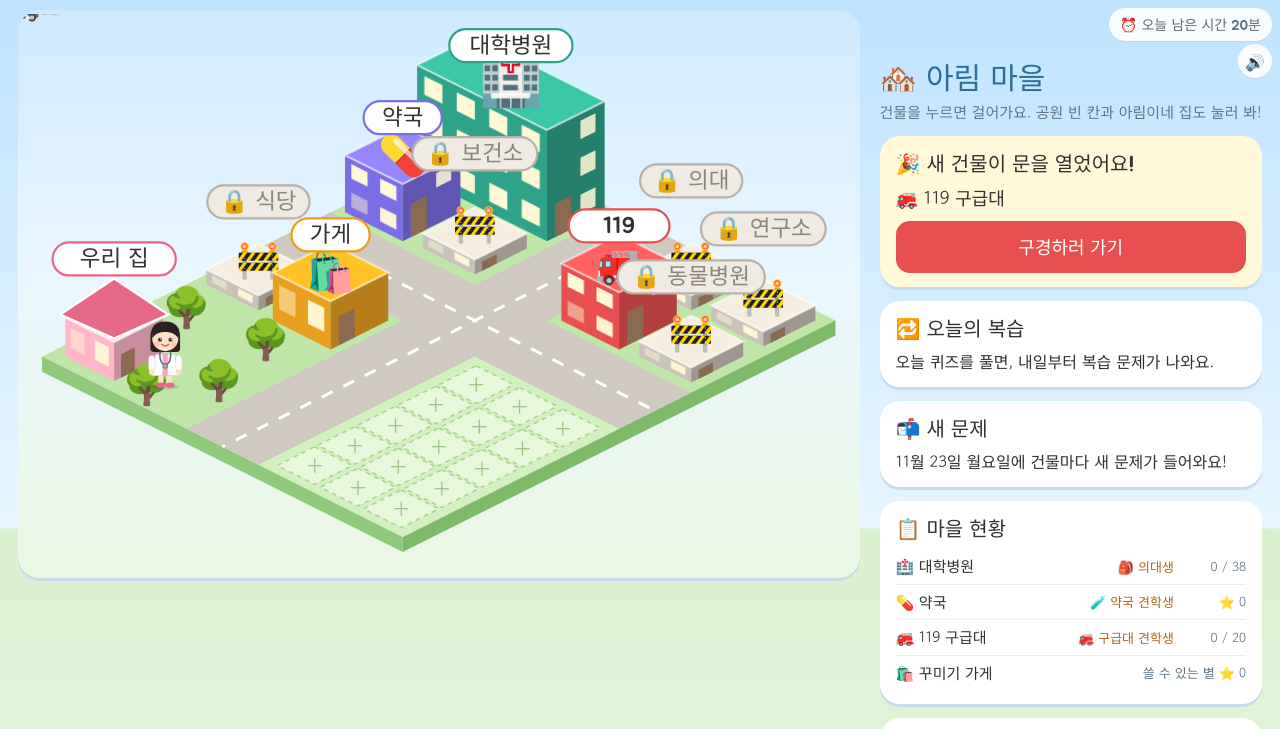
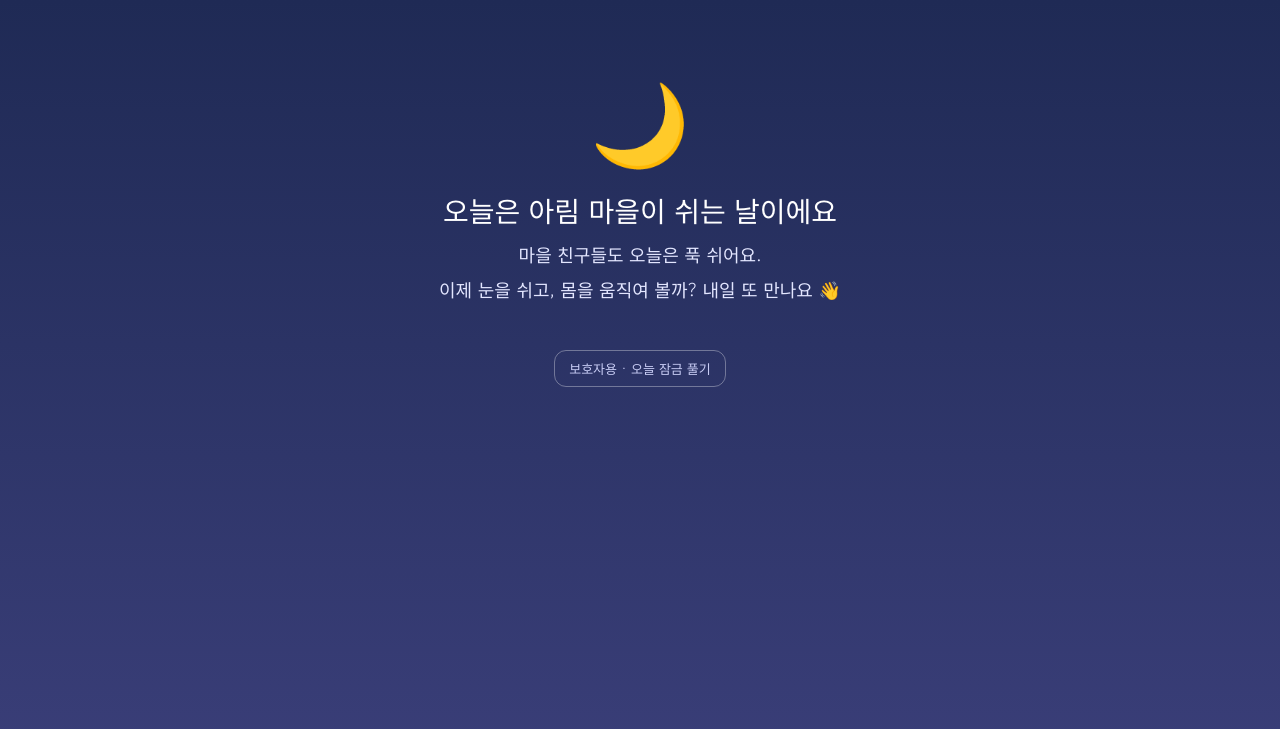
Before and after one commit to jingwou-cell/arim-town, a plain HTML site: page index.html in a window 1280 px wide. Shown: the top 729 px of the page. Drawn offline with Linux system fonts and the light colour scheme.

Commit message:
보호자 설정(하루 사용 시간·오늘 잠그기)과 원격 잠금(control.json) 추가, 오늘(11/17) 사용 잠금
Co-Authored-By: Claude Fable 5.2 <noreply@anthropic.com>
Claude-Session: https://claude.ai/code/session_01D3asTer9jAUdxB1awXVLAv

```diff
--- /dev/null
+++ b/control.json
@@ -0,0 +1,3 @@
+{
+ "lockDates": ["2026-11-17"]
+}
--- a/index.html
+++ b/index.html
@@ -209,6 +209,7 @@
   .wkrow{margin-top:8px}
   .wkrow .chipb{border:none;border-radius:999px;padding:8px 12px;margin:0 6px 6px 0;background:#fff1c9;font-family:'Jua',sans-serif;font-size:15px;color:#7a5200}
   .wkrow .chipb.off{background:#efeae4;color:#8d857c}
+  #pset{display:block;margin:10px auto 0;border:none;background:none;color:#7d8a93;font-size:13px;text-decoration:underline}
 
   body.bg-j{background:linear-gradient(#ffe3ec 0,#fff3ea 420px,#fff9f1 421px)}
   body.bg-home{background:linear-gradient(#bfe4ff 0,#e6f5ff 55%,#d9f0cf 55.1%,#e9f7e2 100%)}
@@ -280,7 +281,7 @@
 <body class="bg-home">
 <div id="tchip"></div>
 <button id="snd" aria-label="소리">🔊</button>
-<div id="lock"><div class="moon">🌙</div><h2>오늘 놀이 시간이 끝났어요</h2><p>오늘도 20분 동안 열심히 했어요!</p><p>이제 눈을 쉬고, 몸을 움직여 볼까? 내일 또 만나요 👋</p>
+<div id="lock"><div class="moon">🌙</div><h2 id="lockT">오늘 놀이 시간이 끝났어요</h2><p id="lockP">오늘도 20분 동안 열심히 했어요!</p><p>이제 눈을 쉬고, 몸을 움직여 볼까? 내일 또 만나요 👋</p>
   <button class="pbtn" id="pbtn">보호자용 · 10분 더 주기</button>
   <div class="pbox" id="pbox"><div id="pq"></div><input id="pin" type="number" inputmode="numeric" autocomplete="off"><button class="ok" id="pok">확인</button><div id="pmsg" style="min-height:20px;margin-top:6px;font-size:14px"></div></div>
 </div>
@@ -295,6 +296,7 @@
   <div class="hcard" id="statCard"></div>
   <div class="hcard" id="bodyCard"></div>
   <div class="hstat" id="hstat"></div>
+  <button class="skip" id="pset" style="margin-top:10px">⚙️ 보호자 설정</button>
 </section>
 <div class="place" id="ph">
 <button class="backhome" onclick="goPlace('home')">← 🏘️ 아림 마을</button>
@@ -399,19 +401,28 @@ window.onProg=function(k,n,t,r,p){
   PTS[k]=p||0;PROG[k]={n:n,t:t||1,r:r};
   if(k==="j"){const e=document.getElementById("joriPg");if(e)e.textContent="💮 "+n+" / "+t;}
 };
-/* 하루 20분 놀이 시간 */
+/* 하루 놀이 시간 · 보호자 설정 · 원격 잠금(control.json) */
 (function(){
-  const LIMIT=20*60,EXTRA=10*60,g=id=>document.getElementById(id);
+  const EXTRA=10*60,g=id=>document.getElementById(id);
   const today=()=>{const n=new Date();return n.getFullYear()+"-"+(n.getMonth()+1)+"-"+n.getDate();};
-  let T={d:today(),s:0,x:0},pa=0;
+  const pd=()=>{const n=new Date();return n.getFullYear()+"-"+String(n.getMonth()+1).padStart(2,"0")+"-"+String(n.getDate()).padStart(2,"0");};
+  let T={d:today(),s:0,x:0},pa=0,RC={};
+  let CT={limit:20,lockDay:"",unlockDay:""};
   try{const v=JSON.parse(localStorage.getItem("arim-time")||"null");if(v&&v.d===today())T=v;}catch(e){}
+  try{const v=JSON.parse(localStorage.getItem("arim-ctl")||"null");if(v)CT=Object.assign(CT,v);}catch(e){}
   const saveT=()=>{try{localStorage.setItem("arim-time",JSON.stringify(T));}catch(e){}};
-  const left=()=>LIMIT+T.x-T.s;
+  const saveC=()=>{try{localStorage.setItem("arim-ctl",JSON.stringify(CT));}catch(e){}};
+  const limitMin=()=>RC.limitMin>0?RC.limitMin:(CT.limit||20);
+  const dayLocked=()=>{const d=pd();if(CT.unlockDay===d)return false;return CT.lockDay===d||(Array.isArray(RC.lockDates)&&RC.lockDates.includes(d));};
+  const left=()=>dayLocked()?0:limitMin()*60+T.x-T.s;
   function draw(){
-    const l=Math.max(0,left()),c=g("tchip");
-    c.textContent="⏰ 오늘 남은 시간 "+Math.ceil(l/60)+"분";c.classList.toggle("low",l<=120);
+    const dl=dayLocked(),l=Math.max(0,left()),c=g("tchip");
+    c.textContent=dl?"🌙 오늘은 쉬는 날":"⏰ 오늘 남은 시간 "+Math.ceil(l/60)+"분";c.classList.toggle("low",l<=120);
+    g("lockT").textContent=dl?"오늘은 아림 마을이 쉬는 날이에요":"오늘 놀이 시간이 끝났어요";
+    g("lockP").textContent=dl?"마을 친구들도 오늘은 푹 쉬어요.":"오늘도 "+limitMin()+"분 동안 열심히 했어요!";
+    g("pbtn").textContent=dl?"보호자용 · 오늘 잠금 풀기":"보호자용 · 10분 더 주기";
     const was=g("lock").classList.contains("on");g("lock").classList.toggle("on",l<=0);
-    if(l<=0&&!was){saveT();document.querySelectorAll(".sheet").forEach(s=>s.classList.remove("open"));}
+    if(l<=0&&!was){saveT();document.querySelectorAll(".sheet,.ov").forEach(s=>s.classList.remove("open","on"));}
   }
   setInterval(()=>{
     if(document.visibilityState!=="visible")return;
@@ -420,8 +431,31 @@ window.onProg=function(k,n,t,r,p){
     draw();
   },1000);
   document.addEventListener("visibilitychange",saveT);
-  g("pbtn").onclick=()=>{const a=12+Math.floor(Math.random()*8),b=3+Math.floor(Math.random()*7);pa=a*b;g("pq").textContent=a+" × "+b+" = ?";g("pin").value="";g("pmsg").textContent="";g("pbox").classList.add("on");};
-  g("pok").onclick=()=>{if(Number(g("pin").value)===pa&&pa){T.x+=EXTRA;pa=0;saveT();g("pbox").classList.remove("on");draw();}else g("pmsg").textContent="답이 맞지 않아요.";};
+  const ask=()=>{const a=12+Math.floor(Math.random()*8),b=3+Math.floor(Math.random()*7);pa=a*b;return a+" × "+b+" = ?";};
+  g("pbtn").onclick=()=>{g("pq").textContent=ask();g("pin").value="";g("pmsg").textContent="";g("pbox").classList.add("on");};
+  g("pok").onclick=()=>{if(Number(g("pin").value)===pa&&pa){pa=0;if(dayLocked()){CT.unlockDay=pd();CT.lockDay="";saveC();}else{T.x+=EXTRA;saveT();}g("pbox").classList.remove("on");draw();}else g("pmsg").textContent="답이 맞지 않아요.";};
+  function fetchCtl(){fetch("control.json",{cache:"no-cache"}).then(r=>r.ok?r.json():null).then(j=>{if(j&&typeof j==="object"){RC=j;draw();}}).catch(()=>{});}
+  fetchCtl();setInterval(()=>{if(document.visibilityState==="visible")fetchCtl();},120000);
+  document.addEventListener("visibilitychange",()=>{if(document.visibilityState==="visible")fetchCtl();});
+  /* 보호자 설정 */
+  function panel(){
+    const c=g("tkc"),used=Math.floor(T.s/60);
+    c.innerHTML=`<h2>⚙️ 보호자 설정</h2><div class="lab">오늘 쓴 시간 ${used}분 · 하루 ${limitMin()}분${RC.limitMin>0?" (원격 설정)":""}</div>
+      <div class="avrow"><b>하루 사용 시간</b><div>${[10,15,20,30].map(v=>`<button class="chipb${(CT.limit||20)===v?" on":""}" data-lim="${v}">${v}분</button>`).join("")}</div></div>
+      <div class="avrow"><b>오늘</b><div>${dayLocked()?`<button class="chipb" id="pcUn">오늘 잠금 풀기</button>`:`<button class="chipb" id="pcLock">오늘은 그만 쓰기 (지금 잠그기)</button>`}</div></div>
+      <button class="hbtn" id="pcClose">닫기</button>`;
+    c.querySelectorAll("[data-lim]").forEach(b=>b.onclick=()=>{CT.limit=Number(b.dataset.lim);saveC();draw();panel();});
+    const lk=g("pcLock");if(lk)lk.onclick=()=>{CT.lockDay=pd();CT.unlockDay="";saveC();g("tk").classList.remove("on");draw();};
+    const un=g("pcUn");if(un)un.onclick=()=>{CT.unlockDay=pd();CT.lockDay="";saveC();draw();panel();};
+    g("pcClose").onclick=()=>g("tk").classList.remove("on");
+  }
+  const ps=g("pset");
+  if(ps)ps.onclick=()=>{
+    const c=g("tkc");g("tk").classList.add("on");
+    c.innerHTML=`<h2>⚙️ 보호자 설정</h2><div class="qq">보호자 확인 문제예요.<br><b style="font-family:Jua;font-weight:normal;font-size:24px">${ask()}</b></div><input id="pgin" type="number" inputmode="numeric" autocomplete="off" style="width:130px;font-size:22px;text-align:center;border-radius:12px;border:2px solid #e3d9d0;padding:8px"> <button class="btn" id="pgok">확인</button><div class="msg" id="pgmsg"></div><button class="skip" id="pgx">닫기</button>`;
+    g("pgok").onclick=()=>{if(Number(g("pgin").value)===pa&&pa){pa=0;panel();}else g("pgmsg").textContent="답이 맞지 않아요.";};
+    g("pgx").onclick=()=>g("tk").classList.remove("on");
+  };
   draw();
 })();
 function fromHash(){const h=location.hash.replace("#","");const PN=window.PLN||{},kk=Object.keys(PN).find(x=>PN[x]===h);
--- a/sw.js
+++ b/sw.js
@@ -1,5 +1,5 @@
 // 아림 마을 오프라인 캐시. 내용을 고쳐서 다시 올릴 때는 아래 버전 숫자를 올려 주세요.
-const CACHE = "arim-town-v17";
+const CACHE = "arim-town-v18";
 const CORE = ["./", "index.html", "manifest.webmanifest", "packs.json", "icons/icon-192.png", "icons/icon-512.png", "icons/apple-touch-icon.png"];
 self.addEventListener("install", e => {
   e.waitUntil(caches.open(CACHE).then(c => c.addAll(CORE)).then(() => self.skipWaiting()));
@@ -14,7 +14,7 @@ self.addEventListener("fetch", e => {
   if (u.hostname === "firestore.googleapis.com" || u.hostname === "api.open-meteo.com" || u.hostname === "dapi.kakao.com" || (u.hostname === "www.googleapis.com" && u.pathname.startsWith("/books"))) return;
   const same = u.origin === self.location.origin;
   // 화면(html)과 새 문제 꾸러미(packs.json)는 인터넷이 되면 늘 새 것을 먼저 받아요 → 고친 내용이 바로 보여요
-  if (same && (e.request.mode === "navigate" || u.pathname.endsWith(".html") || u.pathname.endsWith("/") || u.pathname.endsWith("packs.json"))) {
+  if (same && (e.request.mode === "navigate" || u.pathname.endsWith(".html") || u.pathname.endsWith("/") || u.pathname.endsWith("packs.json") || u.pathname.endsWith("control.json"))) {
     e.respondWith(caches.open(CACHE).then(c => fetch(u.origin + u.pathname, {cache: "no-cache"}).then(r => { if (r && r.ok) c.put(e.request, r.clone()); return r; }).catch(() => c.match(e.request, {ignoreSearch: true}).then(h => h || c.match("index.html")))));
     return;
   }
```
